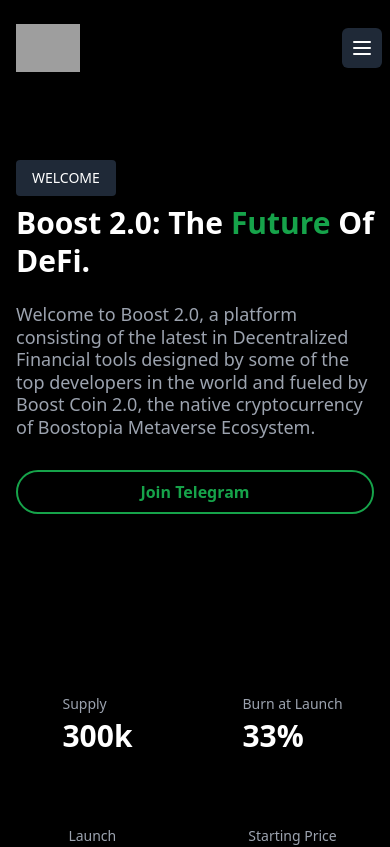
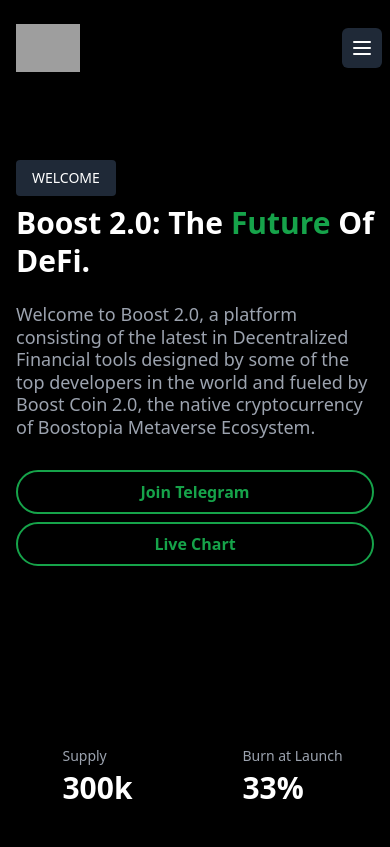
Before and after one commit to Elevate-Software/boost-site, a Next.js app: page / in a window 390 px wide. Shown: the top 847 px of the page. Built offline with nearby package versions, Linux system fonts and the light colour scheme; grey boxes are pictures that could not be loaded.

Commit message:
added chart live

```diff
--- a/components/navigation/navigation.tsx
+++ b/components/navigation/navigation.tsx
@@ -39,6 +39,9 @@ export const NavigationMenu = () => (
                 <div className="hidden md:flex items-center justify-end md:flex-1 lg:w-0">
                     <a
                         href="#"
+                        onClick={() =>
+                            window.open("https://www.dextools.io/app/ether/pair-explorer/0x6a08e2f7eacbf089e15e892b663394d48a97345f", "_blank")
+                        }
                         className="ml-8 whitespace-nowrap inline-flex items-center justify-center px-4 py-2 border border-transparent rounded-md shadow-sm text-base font-medium text-white bg-green-600 hover:bg-green-500"
                     >
                         Buy Now
--- a/components/sections/hero.tsx
+++ b/components/sections/hero.tsx
@@ -37,6 +37,12 @@ export const HeroSection = () => (
                            className="btn-style-1 inline-flex w-full sm:w-auto items-center justify-center border border-2 border-green-600 text-green-600 2xl:text-xl font-bold rounded-full transition-all duration-500 hover:text-white px-8 py-2 lg:py-3.5 sm:mr-4 mt-2">
                             Join Telegram
                         </a>
+                        <a onClick={() =>
+                                window.open("https://www.dextools.io/app/ether/pair-explorer/0x6a08e2f7eacbf089e15e892b663394d48a97345f", "_blank")
+                            }
+                           className="btn-style-1 inline-flex w-full sm:w-auto items-center justify-center border border-2 border-green-600 text-green-600 2xl:text-xl font-bold rounded-full transition-all duration-500 hover:text-white px-8 py-2 lg:py-3.5 sm:mr-4 mt-2">
+                            Live Chart
+                        </a>
                     </div>
                 </div>
                 <div className="lg:col-span-2 mx-auto">
```
